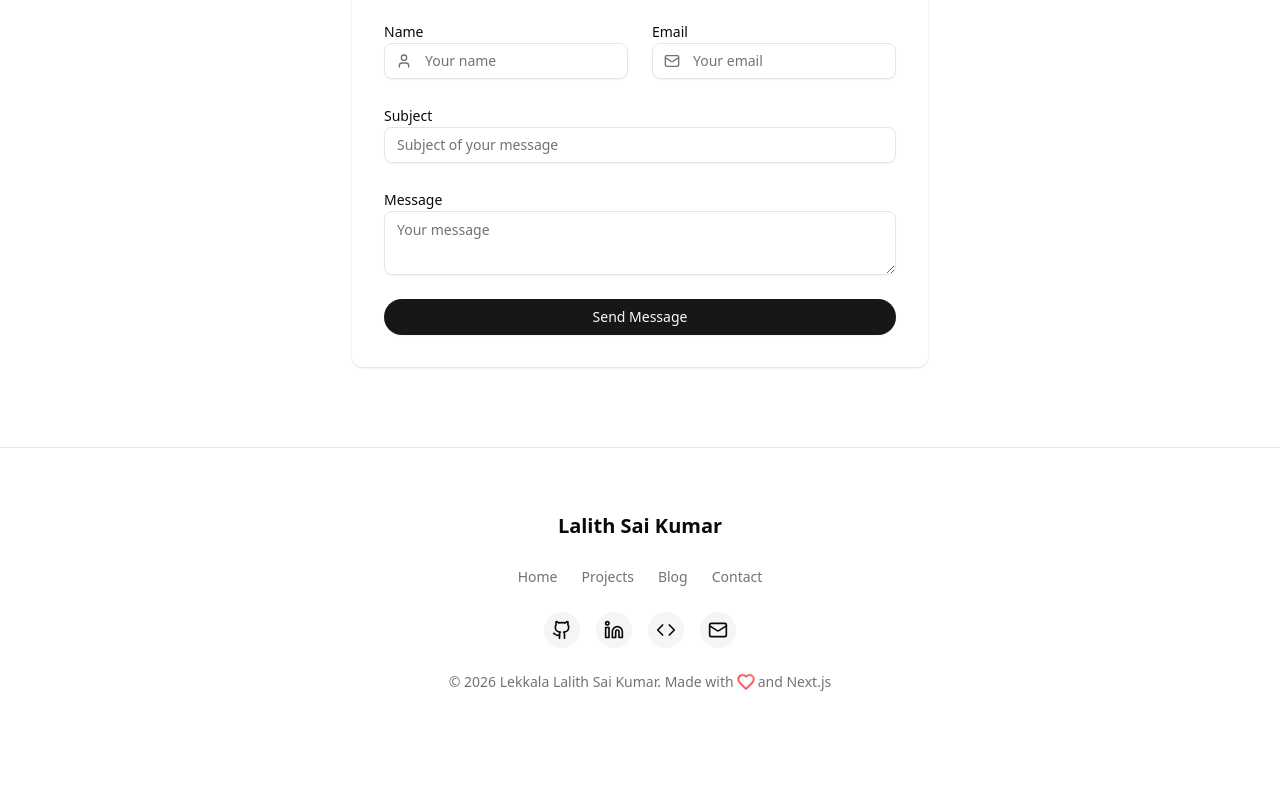
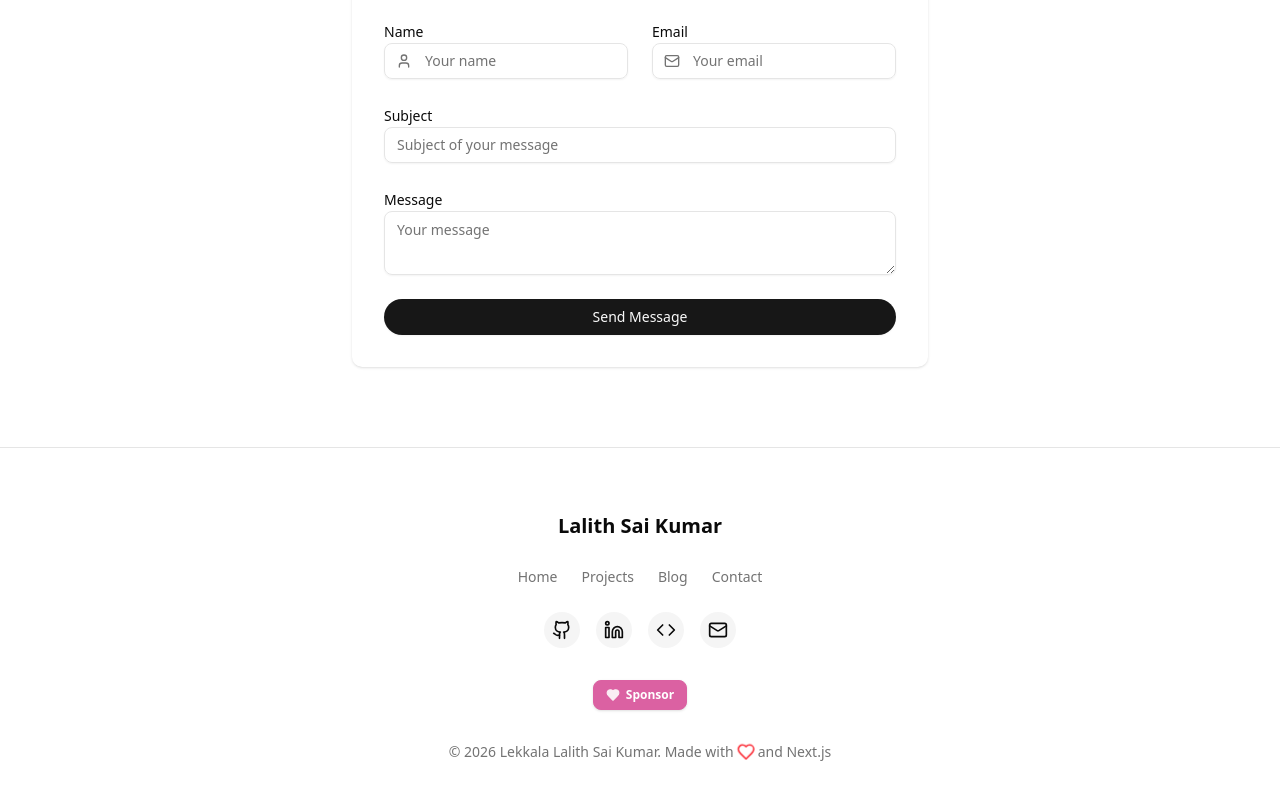
Before and after one commit to Llalithsaikumar/portfolio-LalithSaiKumar, a Next.js app: page / in a window 1280 px wide. Shown: the part 3395-4195 px from the top of the page. Before the commit the page ends 4151 px from the top, so only its background shows below. Built offline with nearby package versions, Linux system fonts and the light colour scheme.

Commit message:
feat: add GitHub Sponsor iframe button to footer

```diff
--- a/src/components/root/footer.tsx
+++ b/src/components/root/footer.tsx
@@ -86,6 +86,22 @@ export default function Footer() {
             ))}
           </div>
 
+          {/* GitHub Sponsor Button */}
+          <div className="flex justify-center items-center py-2">
+            <motion.a
+              href="https://github.com/sponsors/Llalithsaikumar"
+              target="_blank"
+              rel="noopener noreferrer"
+              className="inline-flex items-center gap-1.5 px-3 py-1.5 text-xs font-semibold text-white bg-[#db61a2] hover:bg-[#db61a2]/90 rounded-md shadow-sm transition-all border border-[#db61a2]"
+              whileHover={{ scale: 1.05 }}
+              whileTap={{ scale: 0.95 }}
+            >
+              <Heart className="h-3.5 w-3.5 fill-current text-white animate-pulse" />
+              <span>Sponsor</span>
+            </motion.a>
+          </div>
+
+
           {/* Copyright */}
           <motion.div
             className="text-sm text-muted-foreground flex items-center"
```
